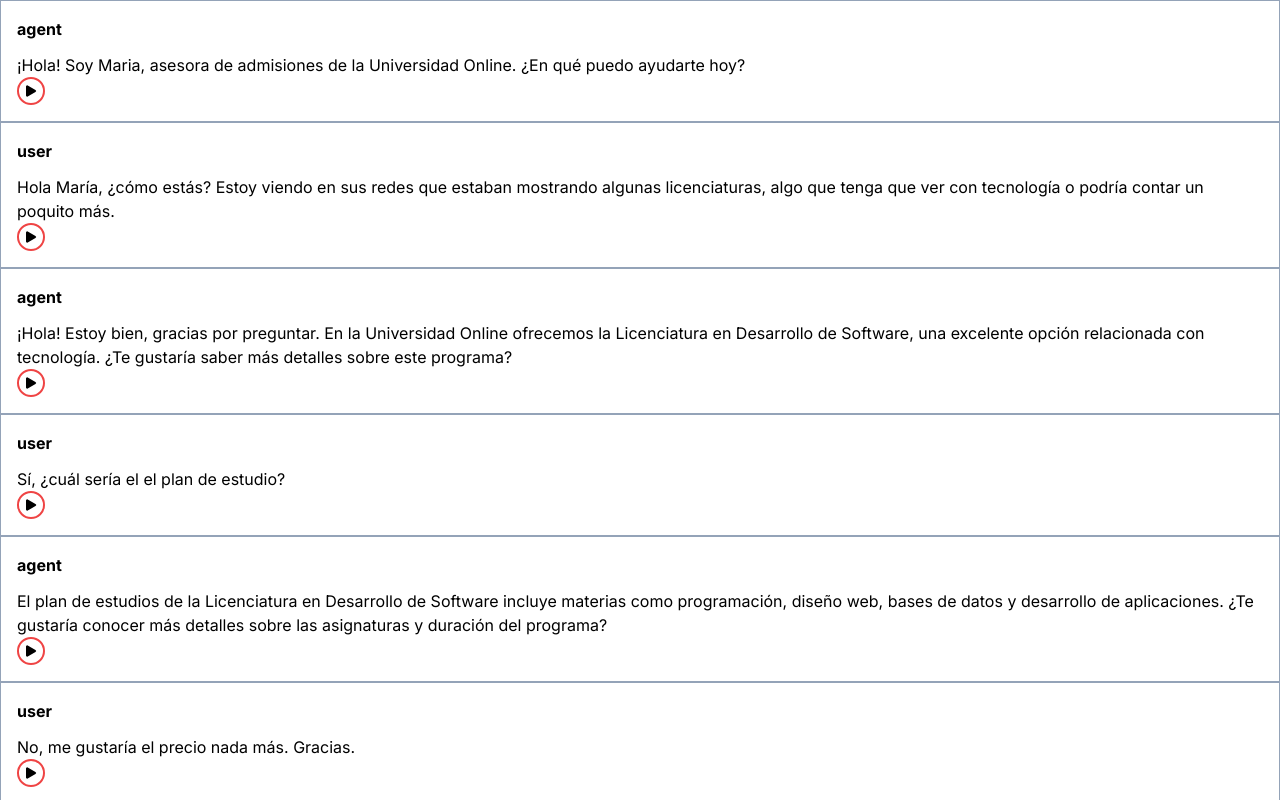
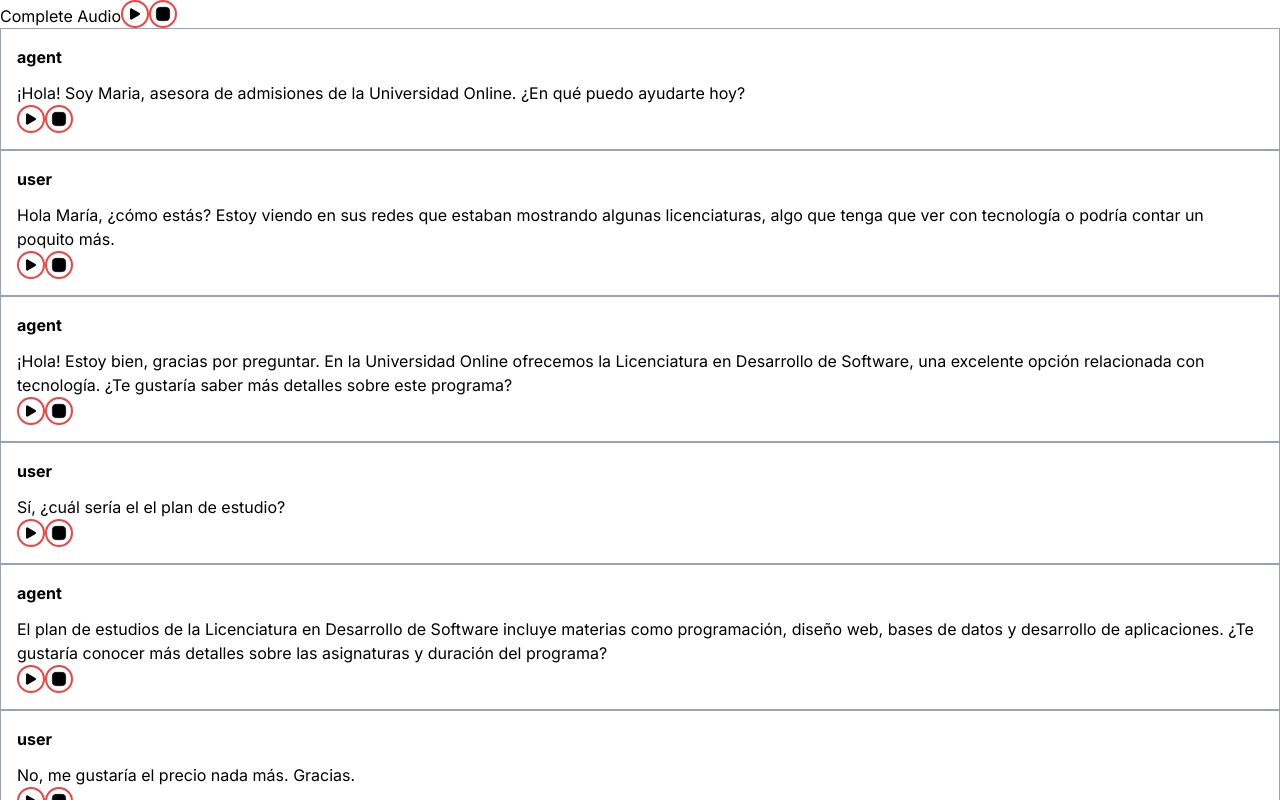
Before and after one commit to Lidbetan/dezure-transcription, a Next.js app: page / in a window 1280 px wide. Shown: the top 800 px of the page. Built offline with nearby package versions, Linux system fonts and the light colour scheme.

Commit message:
Se completó la lógica, se agregó MediaControls, con los botones para reproducir, pausar y stop. Se agregó Audio completo en Page.

```diff
--- a/src/app/components/audio/agentAudio.tsx
+++ /dev/null
@@ -1,32 +0,0 @@
-import { useRef } from "react";
-import ControlIcons from "./controlIcons";
-
-export default function AgentAudio({
-	audio,
-	start,
-}: {
-	audio: string;
-	start: number;
-}) {
-	console.log("start en agentAudio", start);
-	const audioRef = useRef<HTMLMediaElement>(null);
-	const playAgent = () => {
-		if (audioRef.current != null) {
-			console.log("audio duration", audioRef.current.duration);
-			console.log("AudioCurrentTime", audioRef.current.currentTime);
-			audioRef.current.currentTime = start;
-			audioRef.current.play();
-		}
-	};
-	return (
-		<button
-			className="border-solid border-2 border-red-500 rounded-full p-1"
-			onClick={playAgent}
-		>
-			<ControlIcons icon="play" />
-			<audio ref={audioRef}>
-				<source src={audio} type="audio/wav"></source>
-			</audio>
-		</button>
-	);
-}
--- /dev/null
+++ b/src/app/components/audio/audioContainer.tsx
@@ -0,0 +1,15 @@
+import MediaControls from "./mediaButtons/mediaControls";
+
+export default function AudioContainer({
+	audio,
+	start,
+}: {
+	audio: string;
+	start: number;
+}) {
+	return (
+		<>
+			<MediaControls audio={audio} start={start} />
+		</>
+	);
+}
--- a/src/app/components/audio/completeAudio.tsx
+++ b/src/app/components/audio/completeAudio.tsx
@@ -1,20 +1,14 @@
-import { useRef } from "react";
+"use client";
+
+import MediaControls from "./mediaButtons/mediaControls";
 
 export default function CompleteAudio({ audio }: { audio: string }) {
-	const audioRef = useRef<HTMLMediaElement>(null);
-	const playAll = () => {
-		audioRef.current?.play();
-	};
-
 	return (
-		<button
-			className="border-solid border-2 border-red-500 rounded-full p-3"
-			onClick={playAll}
-		>
-			Audio Completo
-			<audio ref={audioRef}>
-				<source src={audio} type="audio/wav"></source>
-			</audio>
-		</button>
+		<>
+			<button>
+				Complete Audio
+				<MediaControls audio={audio} start={0} />
+			</button>
+		</>
 	);
 }
--- a/src/app/components/audio/controlIcons.tsx
+++ b/src/app/components/audio/controlIcons.tsx
@@ -11,7 +11,6 @@ export default function ControlIcons({
 				fill="currentColor"
 				strokeWidth="0"
 				viewBox="0 0 512 512"
-				xmlns="http://www.w3.org/2000/svg"
 			>
 				<path d="M133 440a35.37 35.37 0 0 1-17.5-4.67c-12-6.8-19.46-20-19.46-34.33V111c0-14.37 7.46-27.53 19.46-34.33a35.13 35.13 0 0 1 35.77.45l247.85 148.36a36 36 0 0 1 0 61l-247.89 148.4A35.5 35.5 0 0 1 133 440z"></path>
 			</svg>
@@ -20,28 +19,32 @@ export default function ControlIcons({
 		return (
 			<svg
 				className="w-4 h-4"
+				viewBox="0 0 24 24"
 				stroke="currentColor"
 				fill="currentColor"
-				strokeWidth="0"
-				viewBox="0 0 512 512"
-				xmlns="http://www.w3.org/2000/svg"
 			>
-				<path d="M352 115h90c3.3 0 6-2.7 6-6 0-8.2-3.7-16-10-21.3l-77.1-64.2c-4.9-4.1-14.2-7.4-20.6-7.4-4.1 0-7.4 3.3-7.4 7.4V96c.1 10.5 8.6 19 19.1 19z"></path>
-				<path d="M307 96V16H176c-17.6 0-32 14.4-32 32v336c0 17.6 14.4 32 32 32h240c17.6 0 32-14.4 32-32V141h-96c-24.8 0-45-20.2-45-45z"></path>
-				<path d="M116 412V80H96c-17.6 0-32 14.4-32 32v352c0 17.6 14.4 32 32 32h256c17.6 0 32-14.4 32-32v-20H148c-17.6 0-32-14.4-32-32z"></path>
+				<path
+					d="M2 6C2 4.11438 2 3.17157 2.58579 2.58579C3.17157 2 4.11438 2 6 2C7.88562 2 8.82843 2 9.41421 2.58579C10 3.17157 10 4.11438 10 6V18C10 19.8856 10 20.8284 9.41421 21.4142C8.82843 22 7.88562 22 6 22C4.11438 22 3.17157 22 2.58579 21.4142C2 20.8284 2 19.8856 2 18V6Z"
+					stroke-width="1.5"
+				/>
+				<path
+					d="M14 6C14 4.11438 14 3.17157 14.5858 2.58579C15.1716 2 16.1144 2 18 2C19.8856 2 20.8284 2 21.4142 2.58579C22 3.17157 22 4.11438 22 6V18C22 19.8856 22 20.8284 21.4142 21.4142C20.8284 22 19.8856 22 18 22C16.1144 22 15.1716 22 14.5858 21.4142C14 20.8284 14 19.8856 14 18V6Z"
+					stroke-width="1.5"
+				/>
 			</svg>
 		);
 	else if (icon === "stop")
 		return (
 			<svg
 				className="w-4 h-4"
+				viewBox="0 0 24 24"
 				stroke="currentColor"
 				fill="currentColor"
-				strokeWidth="0"
-				viewBox="0 0 512 512"
-				xmlns="http://www.w3.org/2000/svg"
 			>
-				<path d="M384 336a63.78 63.78 0 0 0-46.12 19.7l-148-83.27a63.85 63.85 0 0 0 0-32.86l148-83.27a63.8 63.8 0 1 0-15.73-27.87l-148 83.27a64 64 0 1 0 0 88.6l148 83.27A64 64 0 1 0 384 336z"></path>
+				<path
+					d="M2 12C2 7.28595 2 4.92893 3.46447 3.46447C4.92893 2 7.28595 2 12 2C16.714 2 19.0711 2 20.5355 3.46447C22 4.92893 22 7.28595 22 12C22 16.714 22 19.0711 20.5355 20.5355C19.0711 22 16.714 22 12 22C7.28595 22 4.92893 22 3.46447 20.5355C2 19.0711 2 16.714 2 12Z"
+					fill="currentColor"
+				/>
 			</svg>
 		);
 }
--- /dev/null
+++ b/src/app/components/audio/mediaButtons/mediaControls.tsx
@@ -0,0 +1,68 @@
+import ControlIcons from "../controlIcons";
+import { useRef, useState } from "react";
+
+export default function MediaControls({
+	audio,
+	start,
+}: {
+	audio: string;
+	start: number;
+}) {
+	const [isPaused, setIsPaused] = useState(true);
+	//Se hace ref al elemento audio, para poder usar sus propiedades y crear los botones de control de media.
+	const audioRef = useRef<HTMLMediaElement>(null);
+	//Función encargada de reproducir, pausar y reanudar
+	const playPause = () => {
+		if (audioRef.current != null && isPaused) {
+			//se ejecuta cuando quiero reanudar la reproducción
+			if (audioRef.current?.currentTime > start && isPaused) {
+				setIsPaused(false);
+				audioRef.current.play();
+			} else {
+				//Se ejecuta si el audio se reproduce por primera vez
+				setIsPaused(false);
+				audioRef.current.currentTime = start;
+				console.log("AudioCurrentTime", audioRef.current.currentTime);
+				audioRef.current.play();
+			}
+		} else {
+			//se ejecuta para pausar la reproducción
+			setIsPaused(true);
+			audioRef.current?.pause();
+		}
+	};
+	//Función encargada de hacer stop y poner el current time desde el inicio del audio.
+	const stop = () => {
+		if (audioRef.current != null && !isPaused) {
+			audioRef.current.pause();
+			setIsPaused(true);
+			audioRef.current.currentTime = start;
+		}
+	};
+
+	return (
+		<>
+			<button
+				className="border-solid border-2 border-red-500 rounded-full p-1"
+				onClick={playPause}
+			>
+				{isPaused ? <ControlIcons icon="play" /> : <ControlIcons icon="pause" />}
+
+				<audio ref={audioRef}>
+					<source src={audio} type="audio/wav"></source>
+				</audio>
+			</button>
+
+			<button
+				className="border-solid border-2 border-red-500 rounded-full p-1"
+				onClick={stop}
+			>
+				<ControlIcons icon="stop" />
+
+				<audio ref={audioRef}>
+					<source src={audio} type="audio/wav"></source>
+				</audio>
+			</button>
+		</>
+	);
+}
--- a/src/app/components/audio/partialAudio.tsx
+++ b/src/app/components/audio/partialAudio.tsx
@@ -1,25 +1,16 @@
-import UserAudio from "./userAudio";
-import AgentAudio from "./agentAudio";
+import AudioContainer from "./audioContainer";
 
 export default function PartialAudio({
 	audio,
-	role,
 	start,
-	end,
 }: {
 	audio: string;
-	role: string;
 	start: number;
 	end: number;
 }) {
-	console.log("start en PartialAudio", start);
 	return (
 		<>
-			{role === "user" ? (
-				<UserAudio audio={audio} start={start} />
-			) : (
-				<AgentAudio audio={audio} start={start} />
-			)}
+			<AudioContainer audio={audio} start={start} />
 		</>
 	);
 }
--- a/src/app/components/audio/userAudio.tsx
+++ /dev/null
@@ -1,32 +0,0 @@
-import { useRef } from "react";
-import ControlIcons from "./controlIcons";
-
-export default function UserAudio({
-	audio,
-	start,
-}: {
-	audio: string;
-	start: number;
-}) {
-	// console.log("start", start);
-	const audioRef = useRef<HTMLMediaElement>(null);
-	const playUser = () => {
-		if (audioRef.current != null) {
-			// console.log("audio duration", audioRef.current.duration);
-			console.log("AudioCurrentTime", audioRef.current.currentTime);
-			audioRef.current.currentTime = start;
-			audioRef.current.play();
-		}
-	};
-	return (
-		<button
-			className="border-solid border-2 border-red-500 rounded-full p-1"
-			onClick={playUser}
-		>
-			<ControlIcons icon="play" />
-			<audio ref={audioRef}>
-				<source src={audio} type="audio/wav"></source>
-			</audio>
-		</button>
-	);
-}
--- a/src/app/components/chatBox.tsx
+++ b/src/app/components/chatBox.tsx
@@ -13,23 +13,13 @@ export default function ChatBox({ msg }: { msg: Itranscripted }) {
 			{msg.role === "user" && (
 				<div>
 					<UserMsg msg={msg} />
-					<PartialAudio
-						audio={audioFile}
-						role={msg.role}
-						start={msg.start}
-						end={msg.end}
-					/>
+					<PartialAudio audio={audioFile} start={msg.start} end={msg.end} />
 				</div>
 			)}
 			{msg.role === "agent" && (
 				<div>
 					<AgentMsg msg={msg} />
-					<PartialAudio
-						audio={audioFile}
-						role={msg.role}
-						start={msg.start}
-						end={msg.end}
-					/>
+					<PartialAudio audio={audioFile} start={msg.start} end={msg.end} />
 				</div>
 			)}
 		</div>
--- a/src/app/components/userMsg.tsx
+++ b/src/app/components/userMsg.tsx
@@ -1,7 +1,7 @@
 import { Itranscripted } from "../interfaces/transcripted";
 
 export default function UserMsg({ msg }: { msg: Itranscripted }) {
-	console.log("esto es mesg en User", msg);
+	// console.log("esto es mesg en User", msg);
 	return (
 		<div key={msg.start} className={`flex flex-col items-start gap-3 w-full`}>
 			<div className="flex flex-row justify-center items-center gap-2">
--- a/src/app/page.tsx
+++ b/src/app/page.tsx
@@ -1,3 +1,4 @@
+import CompleteAudio from "./components/audio/completeAudio";
 import ChatBox from "./components/chatBox";
 
 import transcription from "./data/transcription.json";
@@ -5,10 +6,11 @@ import { Itranscripted } from "./interfaces/transcripted";
 
 export default async function Home() {
 	const data: Itranscripted[] = transcription;
-	// console.log("data", data);
+	const audioFile = "/audio/test-call.wav";
 
 	return (
 		<main>
+			<CompleteAudio audio={audioFile} />
 			{data &&
 				data.map((msg) => (
 					<>
```
